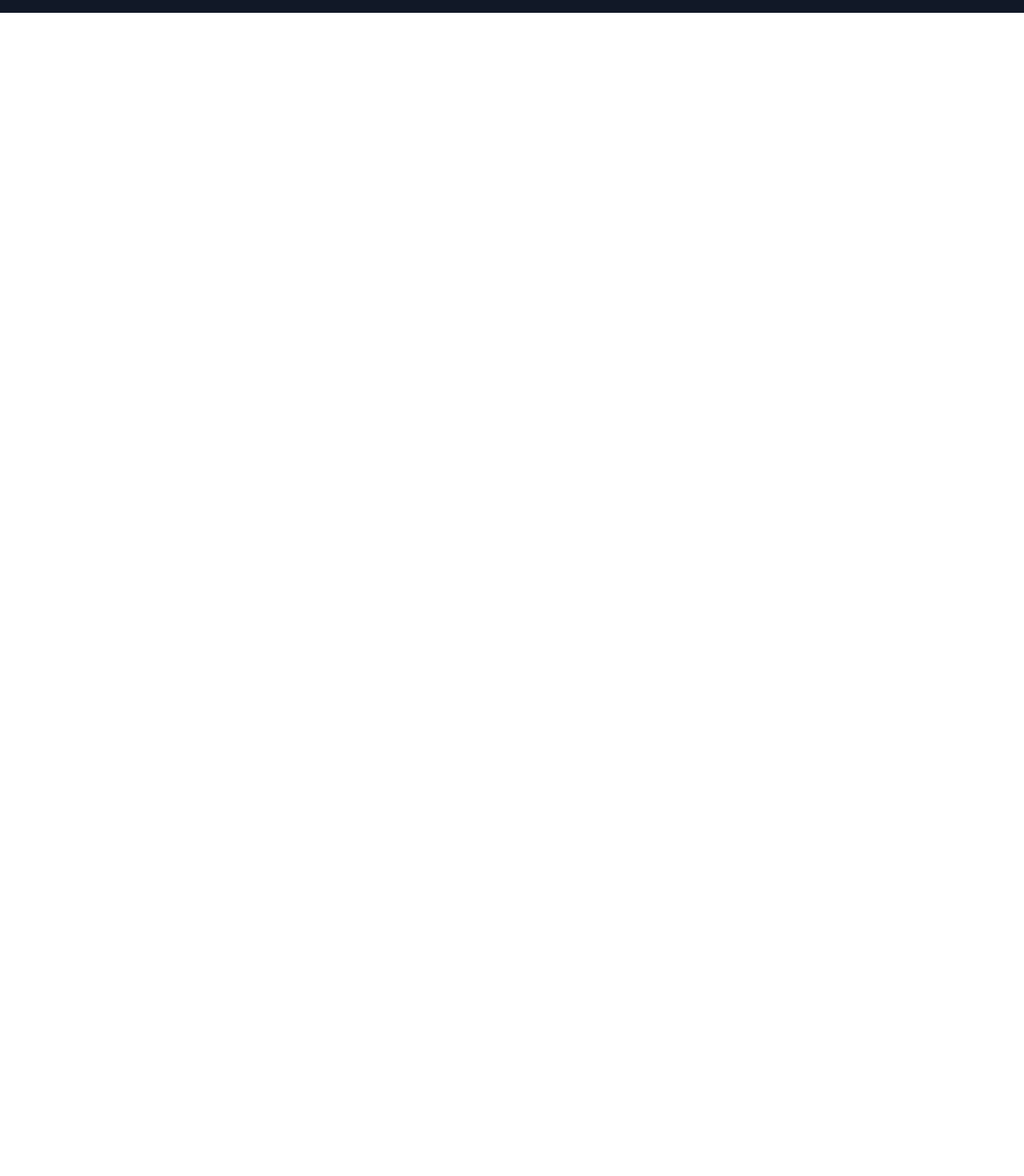
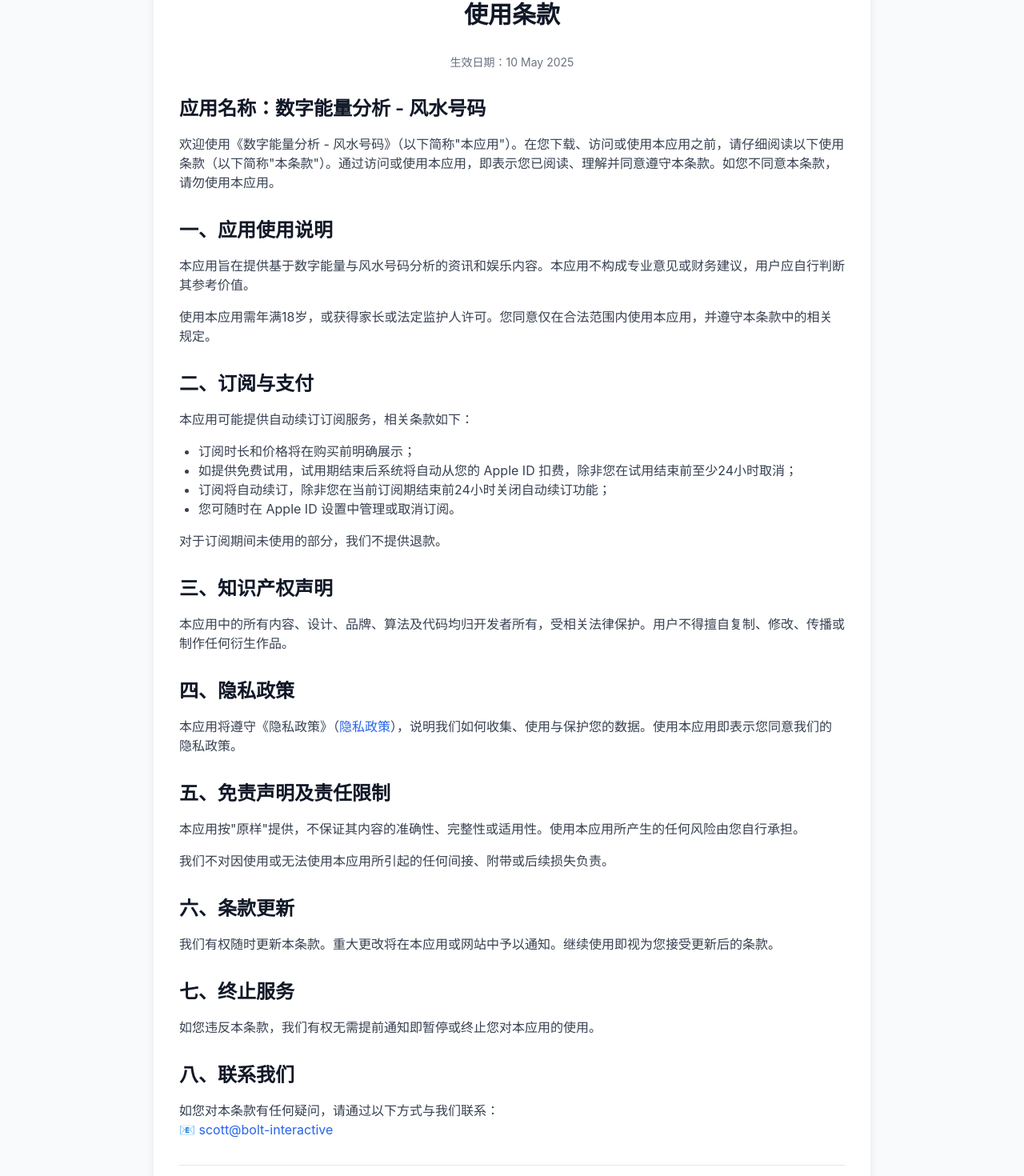
Before and after one commit to scottthoo/BoltWeb-2702, a React (Vite) app: page /terms in a window 1280 px wide. Shown: the part 80-1550 px from the top of the page at 80% size. Before the commit the page ends 800 px from the top, so only its background shows below. Built offline with nearby package versions, Linux system fonts and the light colour scheme.

Commit message:
[ADD] Added Terms page to the app with routing configuration

```diff
--- a/src/App.jsx
+++ b/src/App.jsx
@@ -7,6 +7,7 @@ import Recognition from "./components/Recognition";
 import Contact from "./components/Contact";
 import Footer from "./components/Footer";
 import PrivacyPolicy from "./components/PrivacyPolicy";
+import Terms from "./components/Terms";
 
 function App() {
   return (
@@ -29,6 +30,10 @@ function App() {
             path="/number-energy-converter-privacy-policy"
             element={<PrivacyPolicy />}
           />
+          <Route
+            path="/terms"
+            element={<Terms />}
+          />
         </Routes>
         <Footer />
       </div>
--- /dev/null
+++ b/src/components/Terms.jsx
@@ -0,0 +1,135 @@
+import React from "react";
+
+const Terms = () => {
+  return (
+    <div className="min-h-screen bg-gray-50 py-12 px-4 sm:px-6 lg:px-8">
+      <div className="max-w-4xl mx-auto bg-white rounded-lg shadow-lg p-8">
+        <h1 className="text-3xl font-bold text-gray-900 mb-8 text-center">
+          使用条款
+        </h1>
+
+        <div className="text-sm text-gray-500 mb-8 text-center">
+          生效日期：10 May 2025
+        </div>
+
+        <div className="prose prose-lg max-w-none">
+          <section className="mb-8">
+            <h2 className="text-2xl font-semibold text-gray-900 mb-4">
+              应用名称：数字能量分析 - 风水号码
+            </h2>
+            <p className="text-gray-700">
+              欢迎使用《数字能量分析 - 风水号码》（以下简称"本应用"）。在您下载、访问或使用本应用之前，请仔细阅读以下使用条款（以下简称"本条款"）。通过访问或使用本应用，即表示您已阅读、理解并同意遵守本条款。如您不同意本条款，请勿使用本应用。
+            </p>
+          </section>
+
+          <section className="mb-8">
+            <h2 className="text-2xl font-semibold text-gray-900 mb-4">
+              一、应用使用说明
+            </h2>
+            <p className="text-gray-700">
+              本应用旨在提供基于数字能量与风水号码分析的资讯和娱乐内容。本应用不构成专业意见或财务建议，用户应自行判断其参考价值。
+            </p>
+            <p className="text-gray-700 mt-4">
+              使用本应用需年满18岁，或获得家长或法定监护人许可。您同意仅在合法范围内使用本应用，并遵守本条款中的相关规定。
+            </p>
+          </section>
+
+          <section className="mb-8">
+            <h2 className="text-2xl font-semibold text-gray-900 mb-4">
+              二、订阅与支付
+            </h2>
+            <p className="text-gray-700">
+              本应用可能提供自动续订订阅服务，相关条款如下：
+            </p>
+            <ul className="list-disc pl-6 mt-4 text-gray-700">
+              <li>订阅时长和价格将在购买前明确展示；</li>
+              <li>如提供免费试用，试用期结束后系统将自动从您的 Apple ID 扣费，除非您在试用结束前至少24小时取消；</li>
+              <li>订阅将自动续订，除非您在当前订阅期结束前24小时关闭自动续订功能；</li>
+              <li>您可随时在 Apple ID 设置中管理或取消订阅。</li>
+            </ul>
+            <p className="text-gray-700 mt-4">
+              对于订阅期间未使用的部分，我们不提供退款。
+            </p>
+          </section>
+
+          <section className="mb-8">
+            <h2 className="text-2xl font-semibold text-gray-900 mb-4">
+              三、知识产权声明
+            </h2>
+            <p className="text-gray-700">
+              本应用中的所有内容、设计、品牌、算法及代码均归开发者所有，受相关法律保护。用户不得擅自复制、修改、传播或制作任何衍生作品。
+            </p>
+          </section>
+
+          <section className="mb-8">
+            <h2 className="text-2xl font-semibold text-gray-900 mb-4">
+              四、隐私政策
+            </h2>
+            <p className="text-gray-700">
+              本应用将遵守《隐私政策》（
+              <a href="/privacy" className="text-blue-600 hover:text-blue-800">
+                隐私政策
+              </a>
+              ），说明我们如何收集、使用与保护您的数据。使用本应用即表示您同意我们的隐私政策。
+            </p>
+          </section>
+
+          <section className="mb-8">
+            <h2 className="text-2xl font-semibold text-gray-900 mb-4">
+              五、免责声明及责任限制
+            </h2>
+            <p className="text-gray-700">
+              本应用按"原样"提供，不保证其内容的准确性、完整性或适用性。使用本应用所产生的任何风险由您自行承担。
+            </p>
+            <p className="text-gray-700 mt-4">
+              我们不对因使用或无法使用本应用所引起的任何间接、附带或后续损失负责。
+            </p>
+          </section>
+
+          <section className="mb-8">
+            <h2 className="text-2xl font-semibold text-gray-900 mb-4">
+              六、条款更新
+            </h2>
+            <p className="text-gray-700">
+              我们有权随时更新本条款。重大更改将在本应用或网站中予以通知。继续使用即视为您接受更新后的条款。
+            </p>
+          </section>
+
+          <section className="mb-8">
+            <h2 className="text-2xl font-semibold text-gray-900 mb-4">
+              七、终止服务
+            </h2>
+            <p className="text-gray-700">
+              如您违反本条款，我们有权无需提前通知即暂停或终止您对本应用的使用。
+            </p>
+          </section>
+
+          <section className="mb-8">
+            <h2 className="text-2xl font-semibold text-gray-900 mb-4">
+              八、联系我们
+            </h2>
+            <p className="text-gray-700">
+              如您对本条款有任何疑问，请通过以下方式与我们联系：
+              <br />
+              📧{" "}
+              <a
+                href="mailto:scott@bolt-interactive"
+                className="text-blue-600 hover:text-blue-800"
+              >
+                scott@bolt-interactive
+              </a>
+            </p>
+          </section>
+
+          <div className="mt-8 pt-8 border-t border-gray-200">
+            <p className="text-gray-700">
+              通过使用数字能量分析 - 风水号码，您确认已阅读并同意本使用条款的所有内容。
+            </p>
+          </div>
+        </div>
+      </div>
+    </div>
+  );
+};
+
+export default Terms;
```
